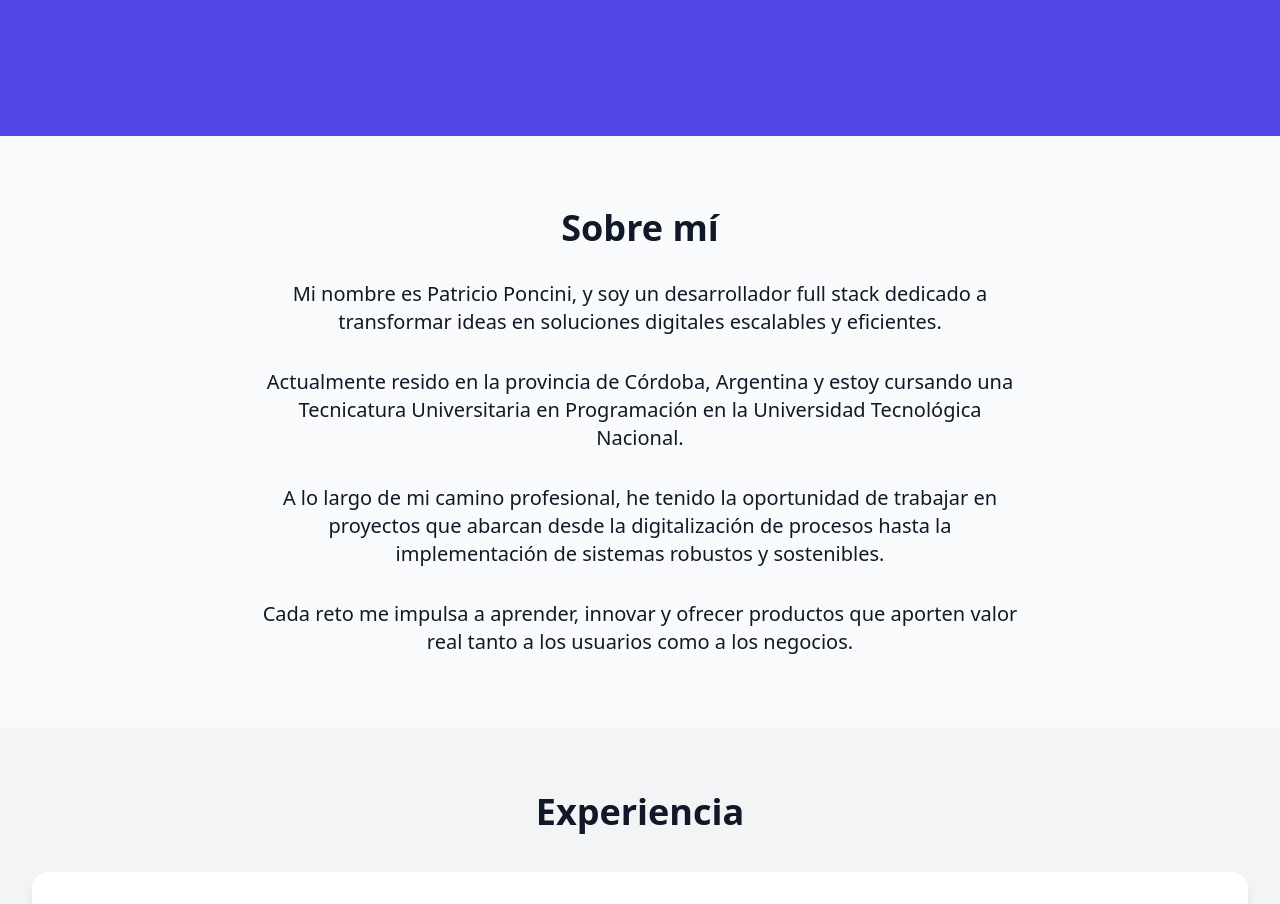
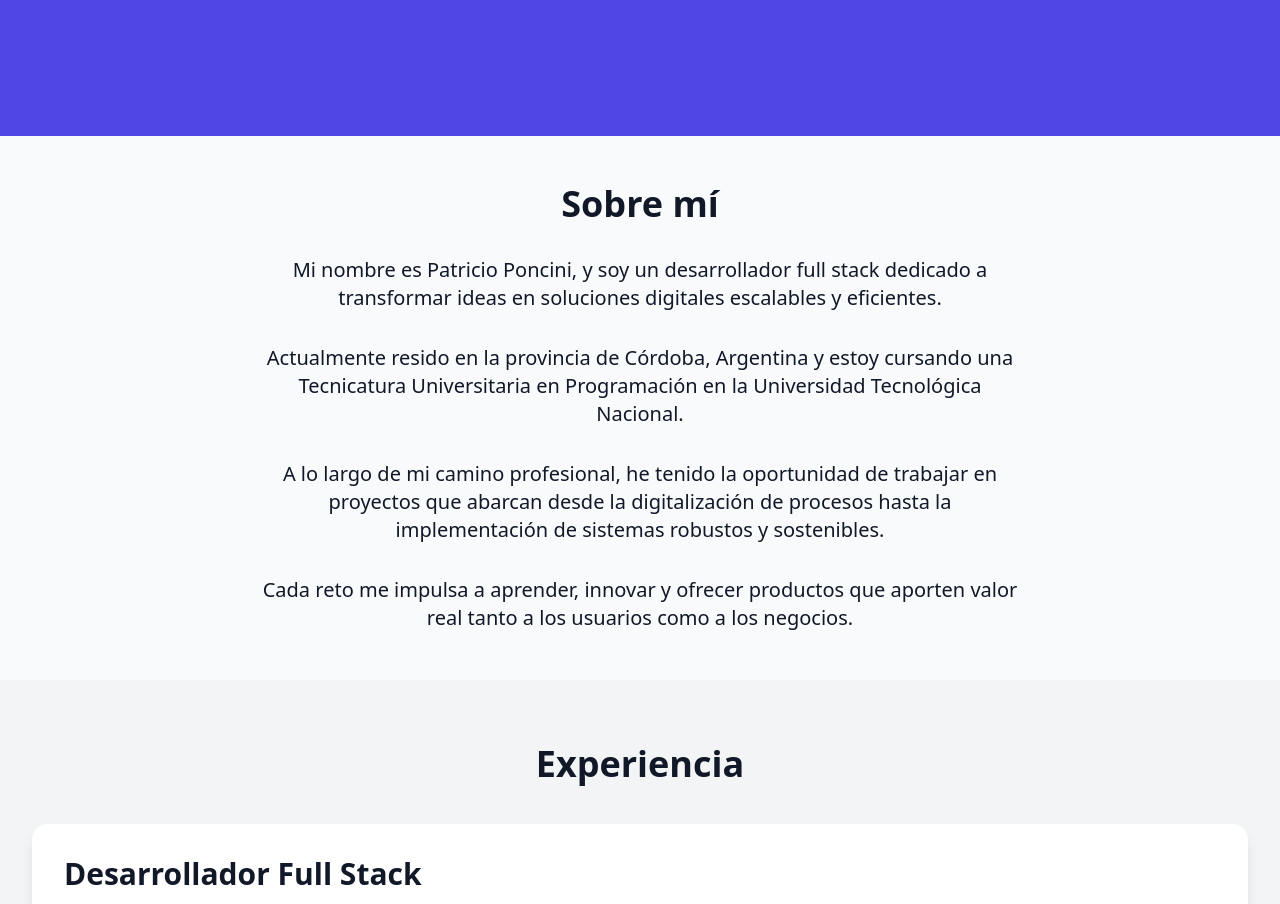
Before and after one commit to PatricioPoncini/portfolio, a Vue app: page / in a window 1280 px wide. Shown: the part 740-1644 px from the top of the page. Built offline with nearby package versions, Linux system fonts and the light colour scheme.

Commit message:
fix: about me section size

```diff
--- a/src/components/AboutMe.vue
+++ b/src/components/AboutMe.vue
@@ -1,6 +1,6 @@
 <template>
-  <div class="container mx-auto bg-gray-50 py-10" id="aboutMe">
-    <div class="flex flex-col items-center justify-center gap-8 px-4 py-8">
+  <div class="flex flex-col px-8 bg-gray-50 py-12" id="aboutMe">
+    <div class="flex flex-col items-center justify-center gap-8">
       <p class="text-gray-900 text-4xl font-bold text-center">Sobre mí</p>
       <p class="text-gray-900 text-base sm:text-lg md:text-xl max-w-3xl text-center">
         Mi nombre es Patricio Poncini, y soy un desarrollador full stack dedicado a transformar ideas en soluciones digitales escalables y eficientes.
```
